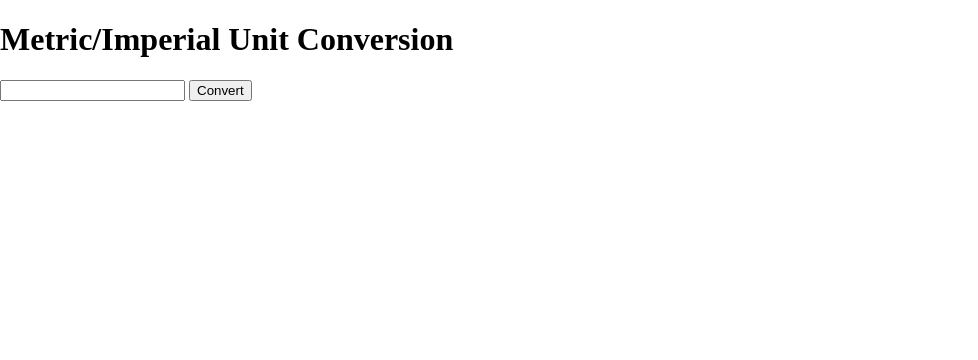
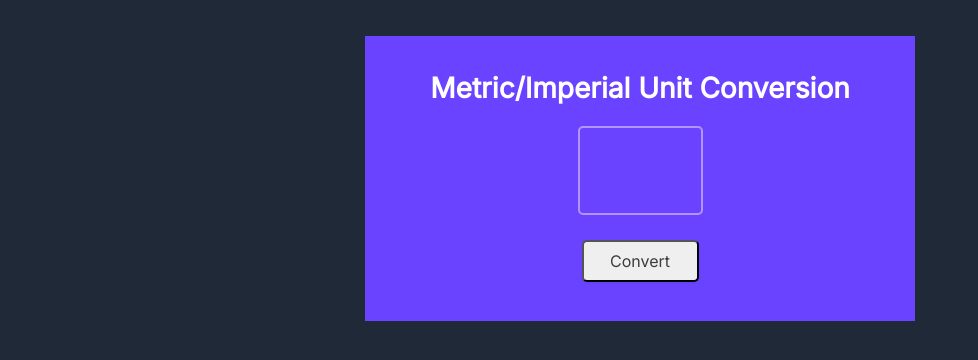
Before and after one commit to JaggedHorzion/Unit-Converter, a plain HTML site: page index.html in a window 1280 px wide. Shown: the whole page, without its empty margins (0-978 px from the left). Drawn offline with Linux system fonts and the light colour scheme.

Commit message:
First draft of heading committed

```diff
--- a/index.html
+++ b/index.html
@@ -5,13 +5,16 @@
     <meta http-equiv="X-UA-Compatible" content="IE=edge">
     <meta name="viewport" content="width=device-width, initial-scale=1.0">
     <link rel="stylesheet" href="style.css">
+    <link href='https://fonts.googleapis.com/css?family=Inter' rel='stylesheet'>
     <title>Unit Converter</title>
 </head>
 <body>
-    <div id="heading">
-        <h1>Metric/Imperial Unit Conversion</h1>
-        <input type="text" id="input-el">
-        <button id="input-btn">Convert</button>
+    <div class="container">
+        <div class="heading">
+            <h1>Metric/Imperial Unit Conversion</h1>
+            <input type="text" id="input-el"><br>
+            <button id="input-btn">Convert</button>
+        </div>
     </div>
     <script src="script.js"></script>
 </body>
--- a/style.css
+++ b/style.css
@@ -1,3 +1,58 @@
 body {
     margin: 0;
+    background: #1F2937;
 }
+
+.container {
+    display: flex;
+    justify-content: center;
+    text-align: center;
+    margin-top: 36px;
+}
+
+.heading {
+    background-color: #6943FF;
+    width: 550px;
+    height: 285px;
+    left: 0px;
+    top: 0px;
+    color: white;
+}
+
+h1 {
+    margin-top: 33px;
+    font-family: 'Inter';
+    font-style: bold;
+    font-weight: 800;
+    font-size: 28px;
+    line-height: 38px;
+}
+
+#input-btn {
+    margin-top: 25px;
+    width: 117px;
+    height: 42px;
+    font-family: 'Inter';
+    font-style: normal;
+    font-weight: 500;
+    font-size: 16px;
+    line-height: 24px;
+    color: #3D3D3D;
+    box-shadow: 0px 1px 2px rgba(0, 0, 0, 0.05);
+    border-radius: 5px;
+}
+
+#input-el {
+    width: 117px;
+    height: 83px;
+    border: 2px solid #B295FF;
+    border-radius: 5px;
+    background: #6943FF;
+    font-family: 'Inter';
+    font-style: normal;
+    font-weight: 800;
+    font-size: 58px;
+    line-height: 24px;
+    text-align: center;
+    color: #FFFFFF;
+}
```
